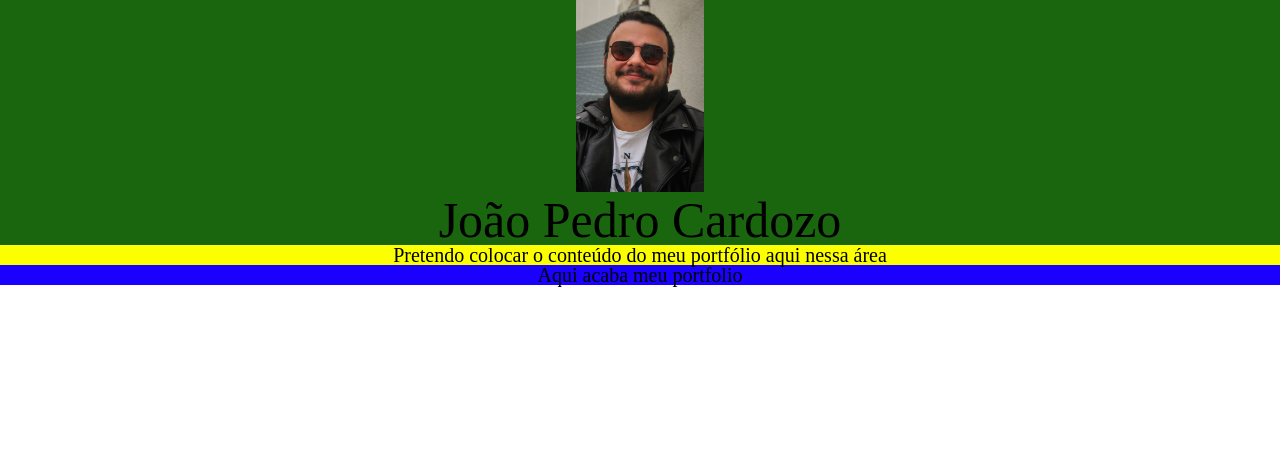
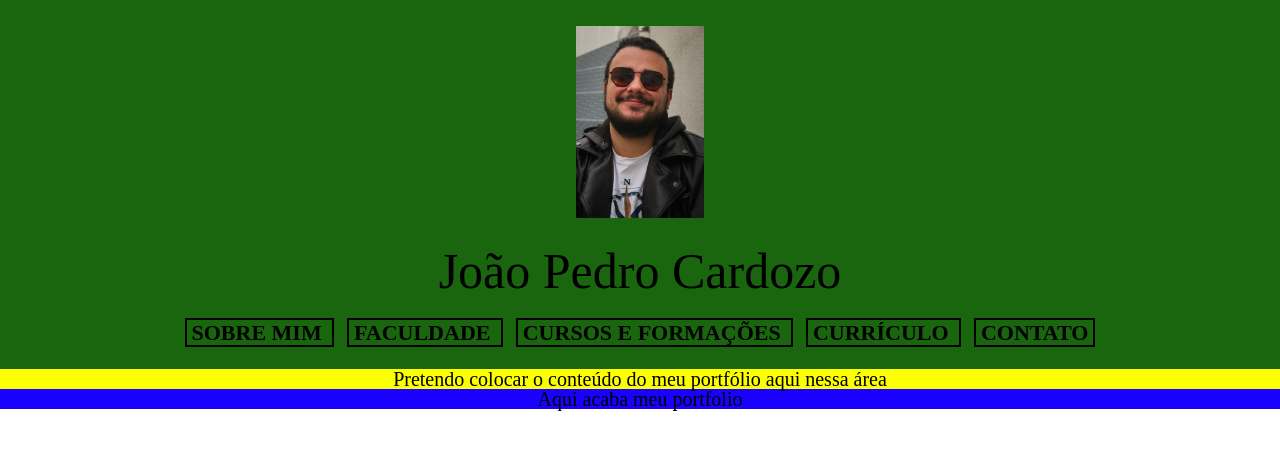
Before and after one commit to JohnnyCardozo/portfolio-teste, a plain HTML site: page index.html in a window 1280 px wide. Drawn offline with Linux system fonts and the light colour scheme.

Commit message:
Mais brincadeiras e testes na pagina e no CSS

```diff
--- a/index.html
+++ b/index.html
@@ -11,16 +11,41 @@
 </head>
 
 <body>
-    <header>
+    <header class="cabecalho">
         <div class="foto">
             <img src="Foto_João.jpeg" width="10%" height="10%">
         </div>
         <h1>João Pedro Cardozo</h1>
+        <nav>
+            <ul>
+                <li>
+                    <!--<p>pretendo colocar uma imagem aqui =D</p>-->
+                    Sobre mim
+                </li>
+                <li>
+                    <!--<p>pretendo colocar uma imagem aqui =D</p>-->
+                    Faculdade
+                </li>
+                <li>
+                    <!--<p>pretendo colocar uma imagem aqui =D</p>-->
+                    Cursos e formações
+                </li>
+                <li>
+                    <!--<p>pretendo colocar uma imagem aqui =D</p>-->
+                    Currículo
+                </li>
+                <li>
+                    <!--<p>pretendo colocar uma imagem aqui =D</p>-->
+                    Contato
+                </li>
+            </ul>
+        </nav>
+
     </header>
-    <main>
+    <main class="conteudo">
         <p>Pretendo colocar o conteúdo do meu portfólio aqui nessa área</p>
     </main>
-    <footer>
+    <footer class="rodape">
         <p>Aqui acaba meu portfolio</p>
     </footer>
 </body>
--- a/style.css
+++ b/style.css
@@ -1,26 +1,60 @@
-header {
+.cabecalho {
     background: #19660e;
+    vertical-align: top;
+    text-align: center;
+    font-size: 20px;
+}
+
+.foto {
+    padding: 2% 0 0 0;
 }
 
 h1 {
     text-align: center;
     font-size: 50px;
+    padding: 2% 0 0 0;
+}
+
+nav {
+    text-align: center;
+}
+
+ul {
+    padding: 2% 0;
+}
+
+nav li {
+    display: inline;
+    text-transform: uppercase;
+    font-weight: bold;
+    font-size: 22px;
+    text-decoration: none;
+    margin: 0 0.5%;
+    padding: 0 5px;
+    box-sizing: border-box;
+    border-color: #000000;
+    border: 2px solid #000000;
+}
+
+nav li:hover {
+    border-radius: 100px;
+    font-size: 25px;
 }
 
 .foto {
     text-align: center;
 }
 
-main {
+.conteudo {
     background: #fbff00;
-}
-
-p {
     vertical-align: top;
     text-align: center;
     font-size: 20px;
 }
 
-footer {
+.rodape {
     background: #1900ff;
+    vertical-align: top;
+    text-align: center;
+    font-size: 20px;
 }
```
